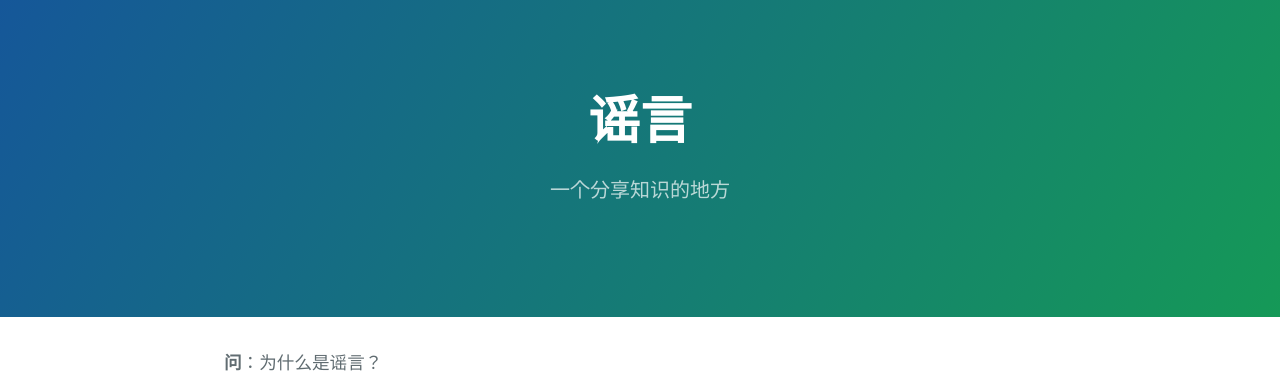
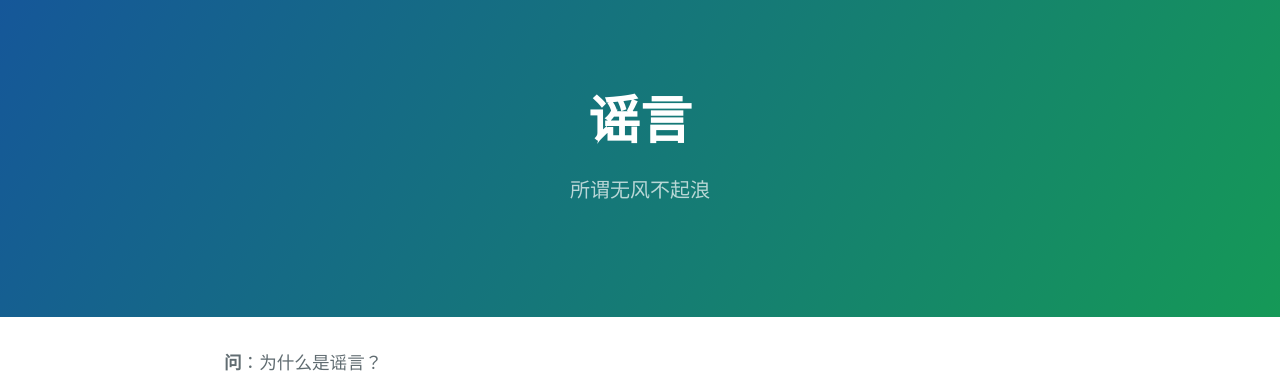
Before and after one commit to Keryle/Keryle.github.io, a Jekyll site: the page built from page/2020/Lies_2-16.md, in a window 1280 px wide. Shown: the top 373 px of the page. Built offline with Jekyll 4.4.1, drawn with Linux system fonts in a browser that asks for light colours.

Commit message:
修改描述

```diff
--- a/page/2020/Lies_2-16.md
+++ b/page/2020/Lies_2-16.md
@@ -1,7 +1,7 @@
 ---
 layout: default
 title: 谣言
-description:
+description: 所谓无风不起浪
 ---
 
 **问**：为什么是谣言？
```
